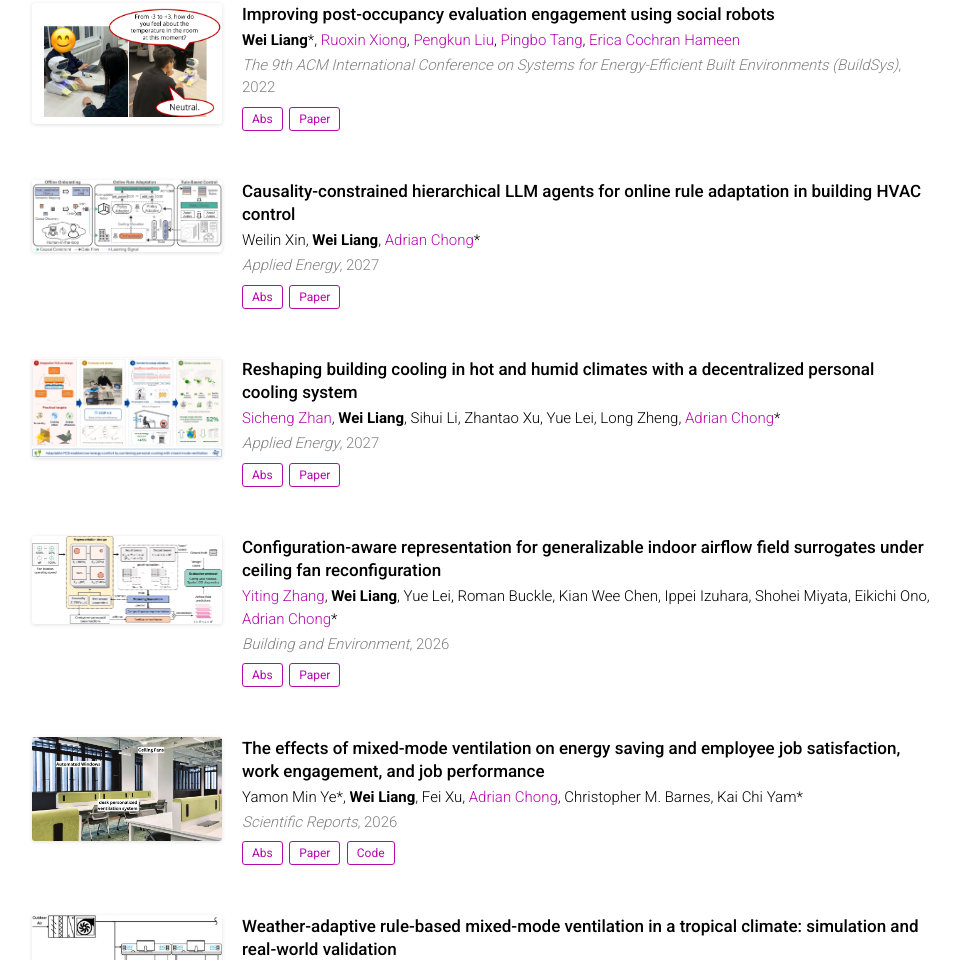
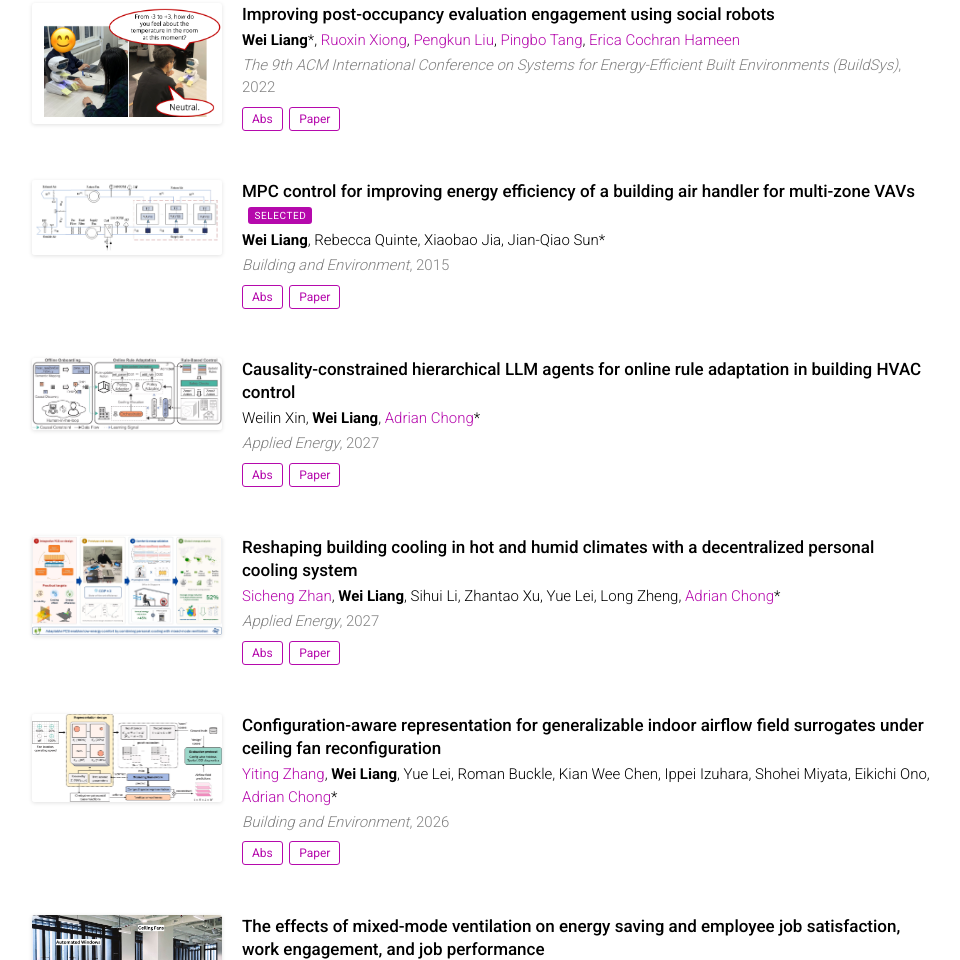
Before and after one commit to LW-G38/lw-g38.github.io, a plain HTML site: page publications.html in a window 1280 px wide. Shown: the part 1000-1960 px from the top of the page, without its empty margins (158-1118 px from the left). Drawn offline with Linux system fonts and the light colour scheme; some icons are missing.

Commit message:
Add the 2015 MPC air handler paper
List it with the first-authored papers on the publications page and in
the homepage's selected publications, with the AHU schematic as preview.

Co-Authored-By: Claude Fable 5.2 <noreply@anthropic.com>

```diff
--- a/publications.html
+++ b/publications.html
@@ -270,6 +270,39 @@
                 </div>
               </li>
 
+              <li class="bib-item">
+                <div class="bib-preview">
+                  <img
+                    src="images/mpc_ahu_schematic.png"
+                    alt="Air handling unit recirculation loop serving multi-zone VAVs"
+                  />
+                </div>
+                <div class="bib-body">
+                  <div class="bib-title">
+                    MPC control for improving energy efficiency of a building air handler for
+                    multi-zone VAVs
+                    <span class="selected-badge">selected</span>
+                  </div>
+                  <div class="bib-author">
+                    <span class="me">Wei Liang</span>, Rebecca Quinte, Xiaobao Jia, Jian-Qiao Sun*
+                  </div>
+                  <div class="bib-venue"><em>Building and Environment</em>, 2015</div>
+                  <div class="bib-links">
+                    <button class="btn-bib" type="button" data-abstract-toggle="abs-mpc-ahu" aria-expanded="false">
+                      Abs
+                    </button>
+                    <a class="btn-bib" href="https://doi.org/10.1016/j.buildenv.2015.04.033">Paper</a>
+                  </div>
+                  <p class="bib-abstract" id="abs-mpc-ahu" hidden>
+                    We built an ARMAX model of the return air temperature and flow rate of an air
+                    handling unit serving multi-zone VAVs, and developed a model predictive control
+                    that minimizes the unit's energy consumption. Using measurements from an office
+                    building at UC Merced, the control achieved over 27.8% energy saving on average
+                    compared with the baseline control.
+                  </p>
+                </div>
+              </li>
+
               <!-- ======================== co-authored papers ======================== -->
               <li class="bib-item">
                 <div class="bib-preview">
```
Also changed, not shown: index.html (+22 -0 lines), images/mpc_ahu_schematic.png (added).
